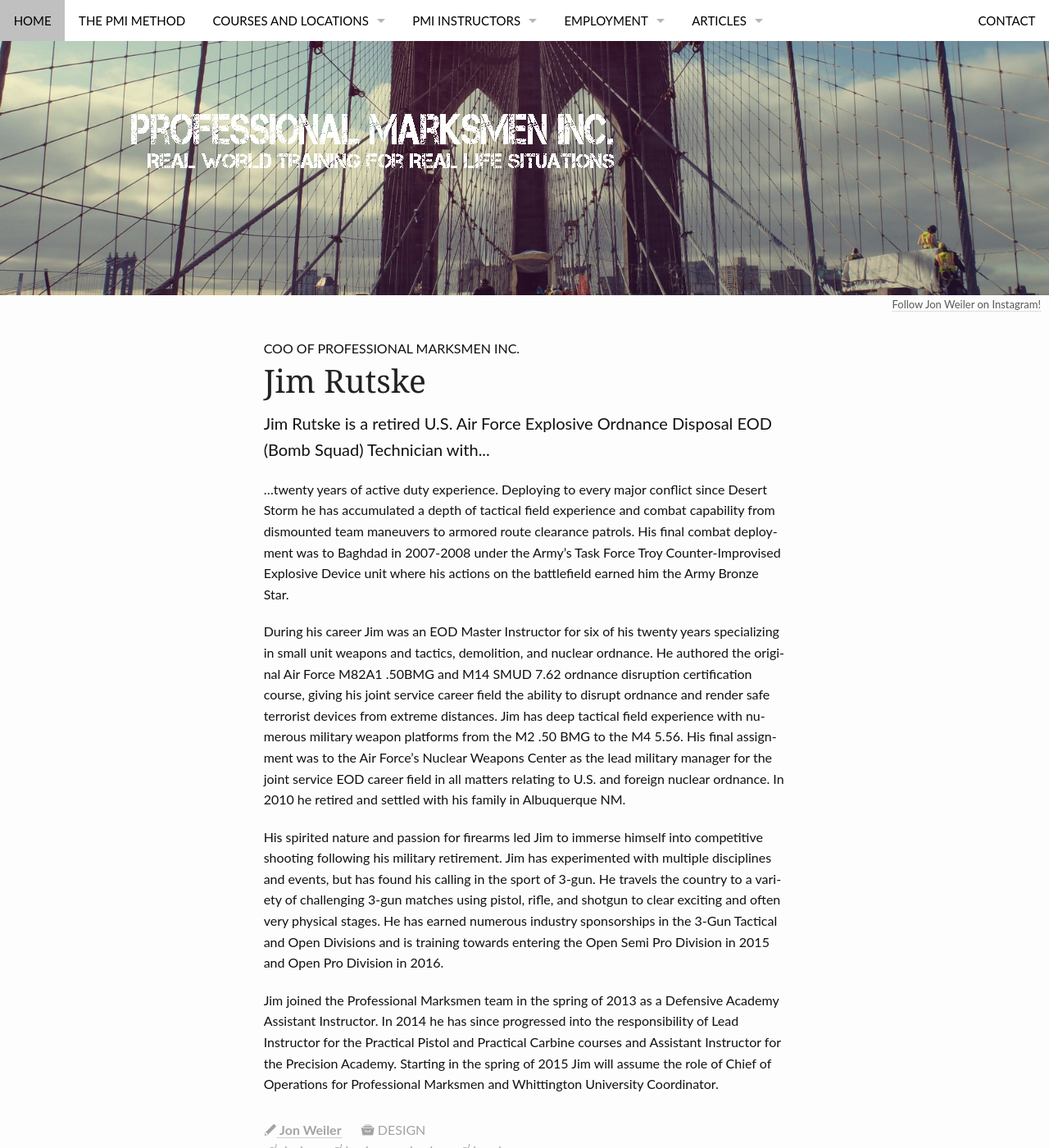
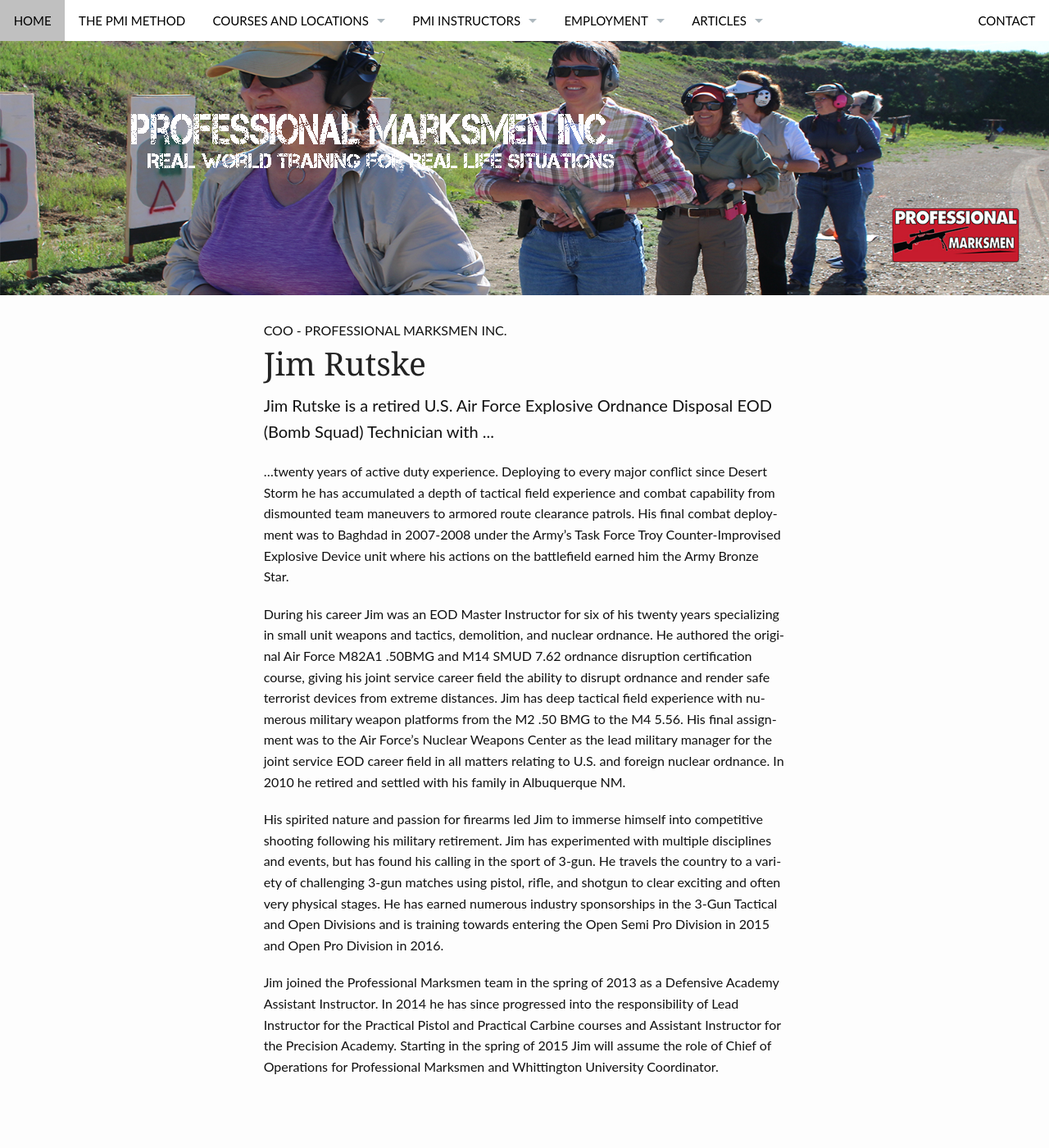
Before and after one commit to JonWeilerPMI/pmisite, a Jekyll site: the page built from pages/jim_rutske.md, in a window 1280 px wide and 1400 px high. Shown: the whole window at 82% size. Built offline with Jekyll 4.4.1, drawn with Linux system fonts in a browser that asks for light colours; some of the changed text lies outside the part shown.

Commit message:
update bios

```diff
--- a/pages/jim_rutske.md
+++ b/pages/jim_rutske.md
@@ -1,20 +1,12 @@
 ---
 layout: page
-title:  "Jim Rutske"
-subheadline:  "COO of Professional Marksmen Inc."
-teaser: "Jim Rutske is a retired U.S. Air Force Explosive Ordnance Disposal EOD (Bomb Squad) Technician with..."
-categories:
-    - design
-tags:
-    - design
-    - background color
-    - header
-image:
-   thumb: "unsplash_brooklyn-bridge_thumb.jpg"
+title: "Jim Rutske"
+subheadline: "COO - Professional Marksmen Inc."
+show_meta: false
+teaser: "Jim Rutske is a retired U.S. Air Force Explosive Ordnance Disposal EOD (Bomb Squad) Technician with ... "
+permalink: "/jim_rutske/"
 header:
-    image_fullwidth: "unsplash_brooklyn-bridge_header.jpg"
-    caption: Follow Jon Weiler on Instagram!
-    caption_url: https://instagram.com/jon_weiler/
+    image_fullwidth: "header_drop.jpg"
 ---
 
 ...twenty years of active duty experience. Deploying to every major conflict since Desert Storm he has accumulated a depth of tactical field experience and combat capability from dismounted team maneuvers to armored route clearance patrols. His final combat deployment was to Baghdad in 2007-2008 under the Army’s Task Force Troy Counter-Improvised Explosive Device unit where his actions on the battlefield earned him the Army Bronze Star.
```
Also changed, not shown: pages/jon_weiler.md (+3 -3 lines), pages/steve_overman.md (+6 -14 lines).
